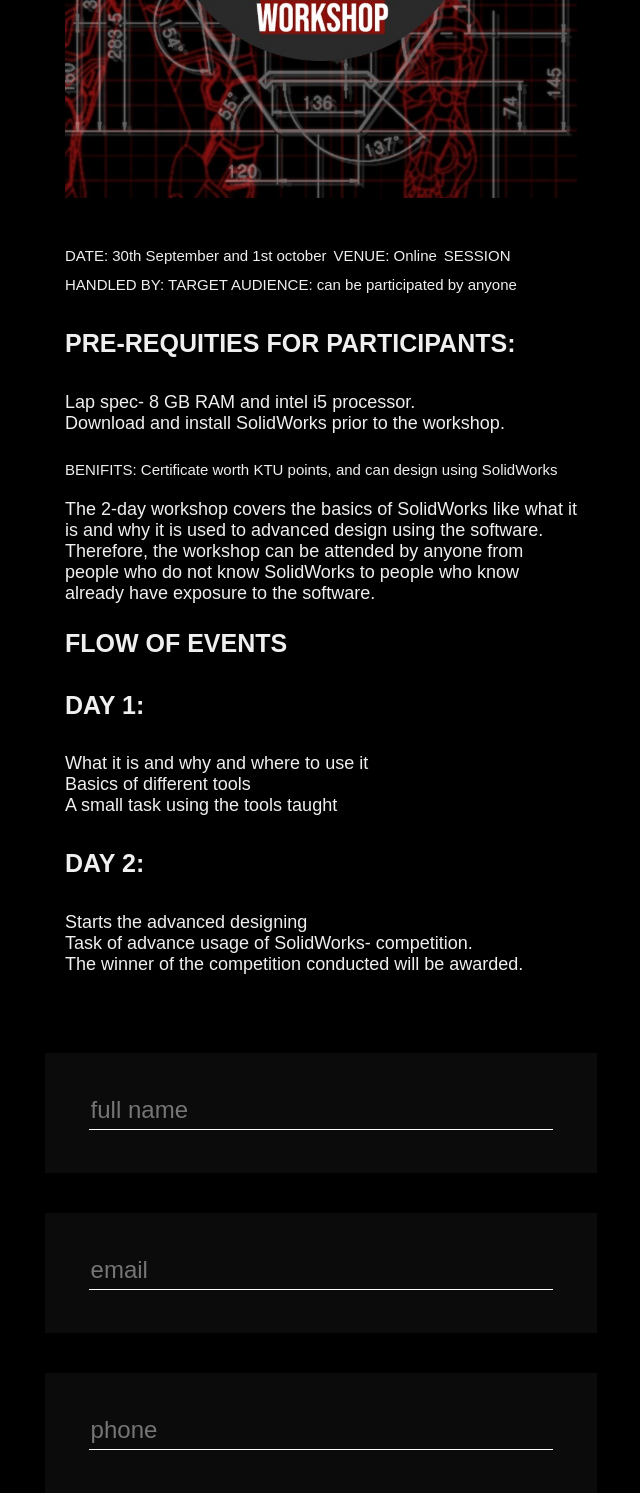
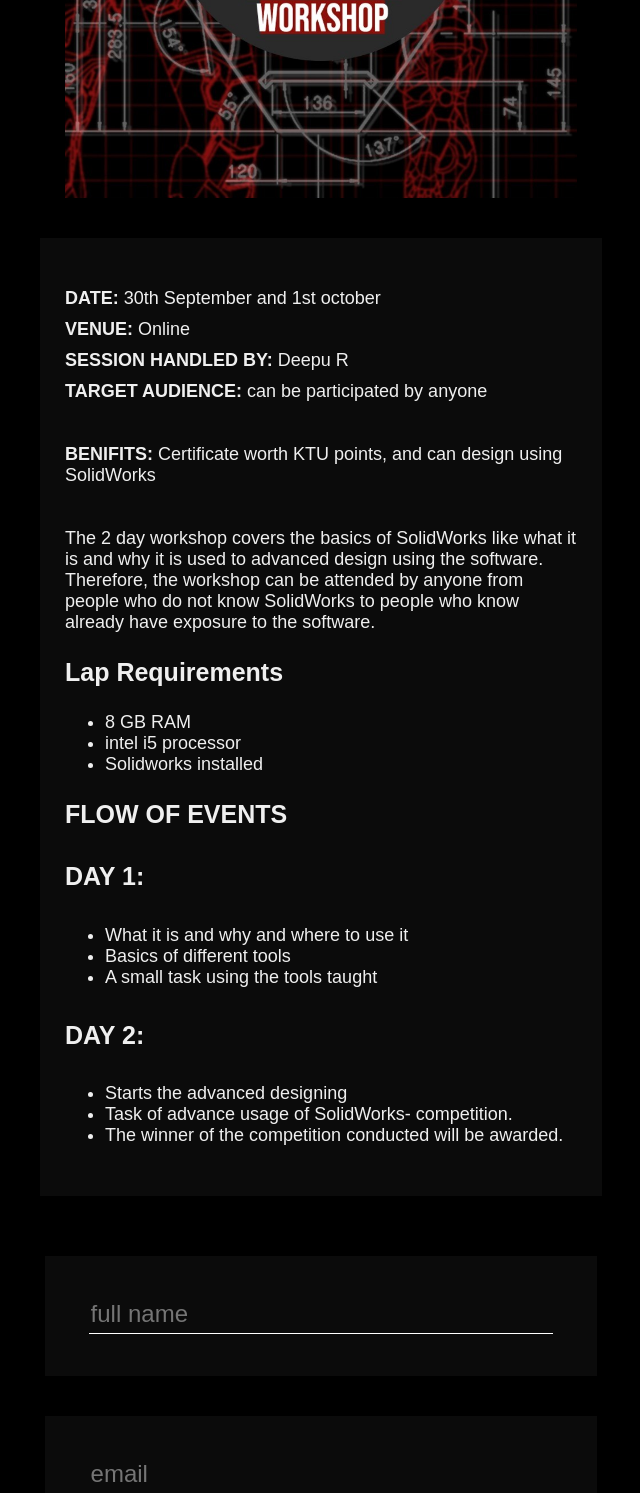
Before and after one commit to Navadeep-Satheesh/Excelerators, a Flask app: page /events/solidworks in a window 1280 px wide. Shown: the part 530-2023 px from the top of the page, without its empty margins (319-959 px from the left). Run offline with Flask 3, Linux system fonts and the light colour scheme.

Commit message:
fixd bugs

```diff
--- a/app.py
+++ b/app.py
@@ -194,19 +194,19 @@ def solidworks():
 
         name = data.get("name")
         email = data.get("email")
-        phone = data.get("email")
+        phone = data.get("phone")
         year = data.get("year")
         department = data.get("department")
 
         image = request.files['image']
 
+        if( all(value != "" for value in [name , email , phone , year , department]) ):
 
+            file = open("data/events/solidworks/solidworks.csv", "a")
+            writer = csv.writer(file)
 
-        file = open("data/events/solidworks/solidworks.csv", "ab")
-        writer = csv.writer(file)
-
-        writer.writerow([name , email , phone , year , department, file.filename ])
-        file.save(f'/data/events/solidworks/screenshots/{file.filename}')
+            writer.writerow([name , email , phone , year , department, image.filename ])
+            image.save(f'./data/events/solidworks/screenshots/{image.filename}')
 
         return render_template("registration_thanks.html" )
 
--- a/static/css/event_register.css
+++ b/static/css/event_register.css
@@ -113,6 +113,27 @@ body{
     font-size: 15px;
 }
 
+li{
+    font-size: 18px;
+}
+
+.timing{
+    list-style: none;
+
+    padding-left: 0px;
+}
+
+.timing li{
+    margin-bottom: 10px;
+    text-align: left;
+
+}
+
+.timing b {
+    font-size: 18px;
+}
+
+
 .submit{
     background-color: rgb(173, 0, 0);
     color: white;
@@ -121,6 +142,24 @@ body{
     border: 0px;
     /* border: 10%; */
 }
+
+.description{
+    background-color: rgb(11, 11, 11);
+    width: 50%;
+    padding: 25px;
+}
+
+
+
+.benifits{
+    font-size: 18px;
+    font-weight: normal;
+}
+
+.benifits b{
+    font-size: 18px;
+}
+
 
 @media(max-width: 100vh){
     .main{
--- a/templates/event_register.html
+++ b/templates/event_register.html
@@ -10,31 +10,26 @@
 
 <body>
 
-    <form method="POST" action="/events/solidworks" id = "form">
+    <form method="POST" action="/events/solidworks" id="form" enctype="multipart/form-data">
         <div class="main">
             <img class="poster" src="/static/all_pics/event_posters/solidworks_workshop.jpg" alt="image">
 
 
             <div class="description">
 
-                <span>DATE: 30th September and 1st october</span>
-                <span>VENUE: Online</span>
-                <span>SESSION HANDLED BY: </span>
-                <span>TARGET AUDIENCE: can be participated by anyone</span>
 
-                <h4>PRE-REQUITIES FOR PARTICIPANTS: </h4>
-                <p>
-                    Lap spec- 8 GB RAM and intel i5 processor. <br>
-                    Download and install SolidWorks prior to the workshop. <br>
-                </p>
-
-
+                <ul class="timing">
+                    <li> <b>DATE:</b> 30th September and 1st october</li>
+                    <li> <b>VENUE:</b> Online</li>
+                    <li> <b> SESSION HANDLED BY: </b>Deepu R</li>
+                    <li> <b>TARGET AUDIENCE: </b>can be participated by anyone</li>
+                </ul>
                 <!-- Download link: -->
 
-                <span>BENIFITS: Certificate worth KTU points, and can design using SolidWorks</span>
+                <h6 class = "benifits"><b>BENIFITS:</b>  Certificate worth KTU points, and can design using SolidWorks</h6>
 
                 <p>
-                    The 2-day workshop covers the basics of SolidWorks like what it is and why it is used to advanced
+                    The 2 day workshop covers the basics of SolidWorks like what it is and why it is used to advanced
                     design
                     using the software. Therefore, the workshop can be attended by anyone from people who do not know
                     SolidWorks
@@ -42,40 +37,49 @@
                 </p>
 
 
+
+                <h3>Lap Requirements</h3>
+                <ul>
+                    <li>8 GB RAM</li>
+                    <li>intel i5 processor</li>
+                    <li>Solidworks installed</li>
+                </ul>
+
+
                 <h3>FLOW OF EVENTS</h3>
                 <h4>DAY 1:</h4>
 
-                <p>
-                    What it is and why and where to use it <br>
-                    Basics of different tools <br>
-                    A small task using the tools taught <br>
-                </p>
+                <ul>
+                    <li>What it is and why and where to use it </li>
+                    <li>Basics of different tools </li>
+                    <li>A small task using the tools taught </li>
+                </ul>
 
 
 
                 <h4>DAY 2:</h4>
 
-                <p>
-                    Starts the advanced designing <br>
-                    Task of advance usage of SolidWorks- competition. <br>
-                    The winner of the competition conducted will be awarded. <br>
+                <ul>
+                    <li> Starts the advanced designing </li>
+                    <li> Task of advance usage of SolidWorks- competition. </li>
+                    <li> The winner of the competition conducted will be awarded. </li>
 
-                </p>
+                </ul>
 
             </div>
 
             <div class="question">
-                <input type="text" class="name" placeholder="full name">
+                <input type="text" class="name" placeholder="full name" name="name" required>
             </div>
 
             <div class="question">
-                <input type="text" class="email" placeholder="email">
+                <input type="text" class="email" placeholder="email" name="email" required>
             </div>
             <div class="question">
-                <input type="text" class="phone" placeholder="phone">
+                <input type="text" class="phone" placeholder="phone" name="phone" required>
             </div>
             <div class="question select">
-                <select class="year_of_study">
+                <select class="year_of_study" name="year_of_study" required>
 
                     <option value="1">1</option>
                     <option value="2">2</option>
@@ -85,7 +89,7 @@
             </div>
 
             <div class="question select ">
-                <select class="department" name="department">
+                <select class="department" name="department" required>
                     <option value="mech">MECH</option>
                     <option value="eee">EEE</option>
                     <option value="cse">CSE</option>
@@ -96,7 +100,7 @@
             </div>
 
             <div class="question college">
-                <input type="text" class="college" placeholder="college">
+                <input type="text" class="college" placeholder="college" required>
             </div>
 
 
@@ -107,8 +111,8 @@
             </div>
 
             <div class="payment_proof question">
-
-                <input type="file" class = "payment_screenshot" name = "image">
+                <h3>Screenshot of Payment</h3>
+                <input type="file" class="payment_screenshot" name="image" required>
             </div>
 
             <div class="question">
@@ -116,10 +120,6 @@
                 <button class="submit">SUBMIT</button>
 
             </div>
-
-
-
-
         </div>
     </form>
 
@@ -127,23 +127,23 @@
 
         const submit_button = document.getElementsByClassName("submit")[0];
         const form = document.getElementById("form");
-        // submit_button.addEventListener("click" , (event)=>{
-            //
-            // event.preventDefault()
-//
-            // let name = document.getElementsByClassName("name")[0].value;
-            // let email = document.getElementsByClassName("email")[0].value;
-            // let phone = document.getElementsByClassName("phone")[0].value;
-            // let department = document.getElementsByClassName("department")[0].value;
-            // let year = document.getElementsByClassName("year_of_study")[0].value;
-            // let screenshot = document.getElementsByClassName("payment_screenshot")[0].value;
-//
-            // if (name !="" && email != "" && phone!="" &&  department != "" && year != "" && screenshot != "" ){
-                // form.submit()
-            // }
-//
-        // })
-//
+        submit_button.addEventListener("click", (event) => {
+
+            event.preventDefault()
+
+            let name = document.getElementsByClassName("name")[0].value;
+            let email = document.getElementsByClassName("email")[0].value;
+            let phone = document.getElementsByClassName("phone")[0].value;
+            let department = document.getElementsByClassName("department")[0].value;
+            let year = document.getElementsByClassName("year_of_study")[0].value;
+            let screenshot = document.getElementsByClassName("payment_screenshot")[0].value;
+
+            if (name != "" && email != "" && phone != "" && department != "" && year != "") {
+                form.submit()
+            }
+
+        })
+        //
 
     </script>
 
```
Also changed, not shown: data/events/solidworks/solidworks.csv (added, +9 -0 lines), 2 other files.
